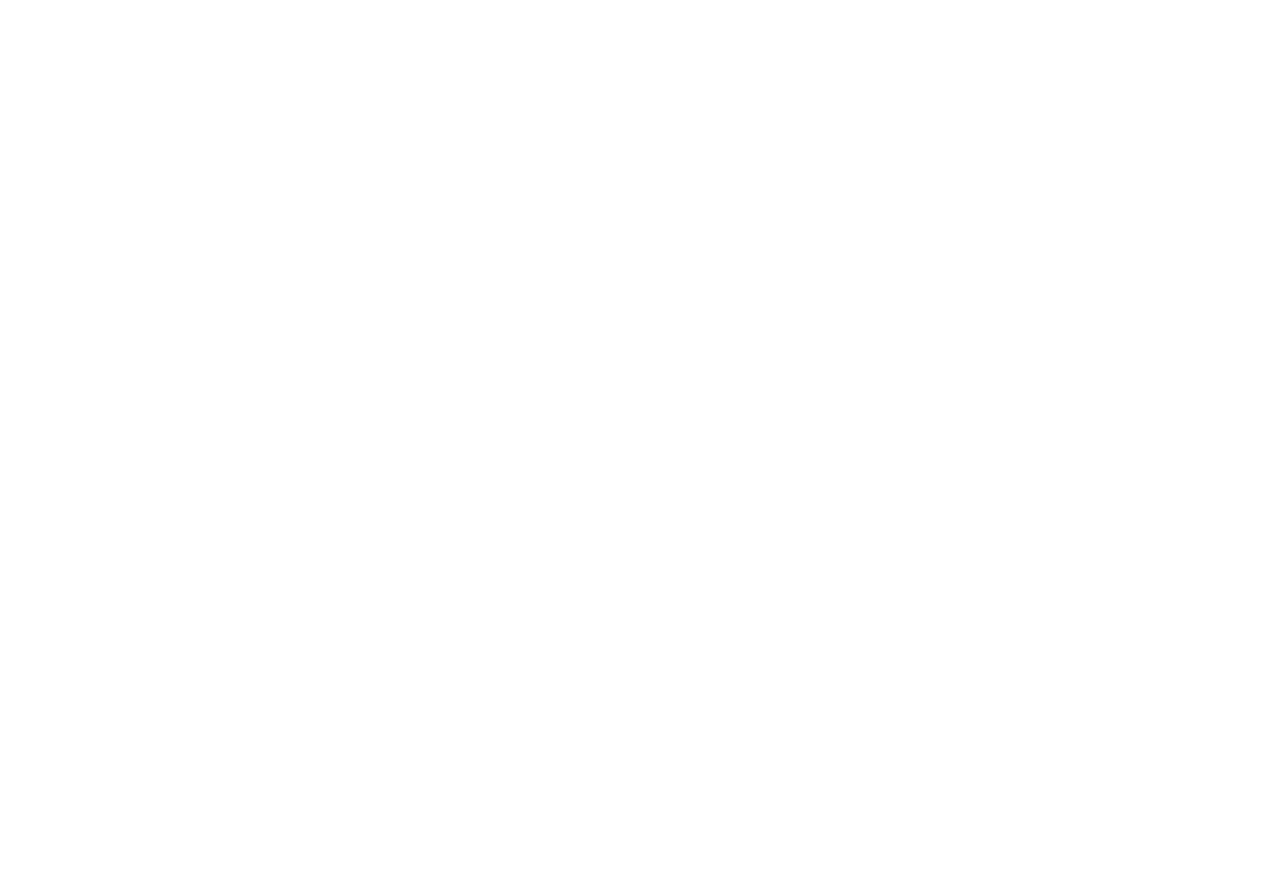
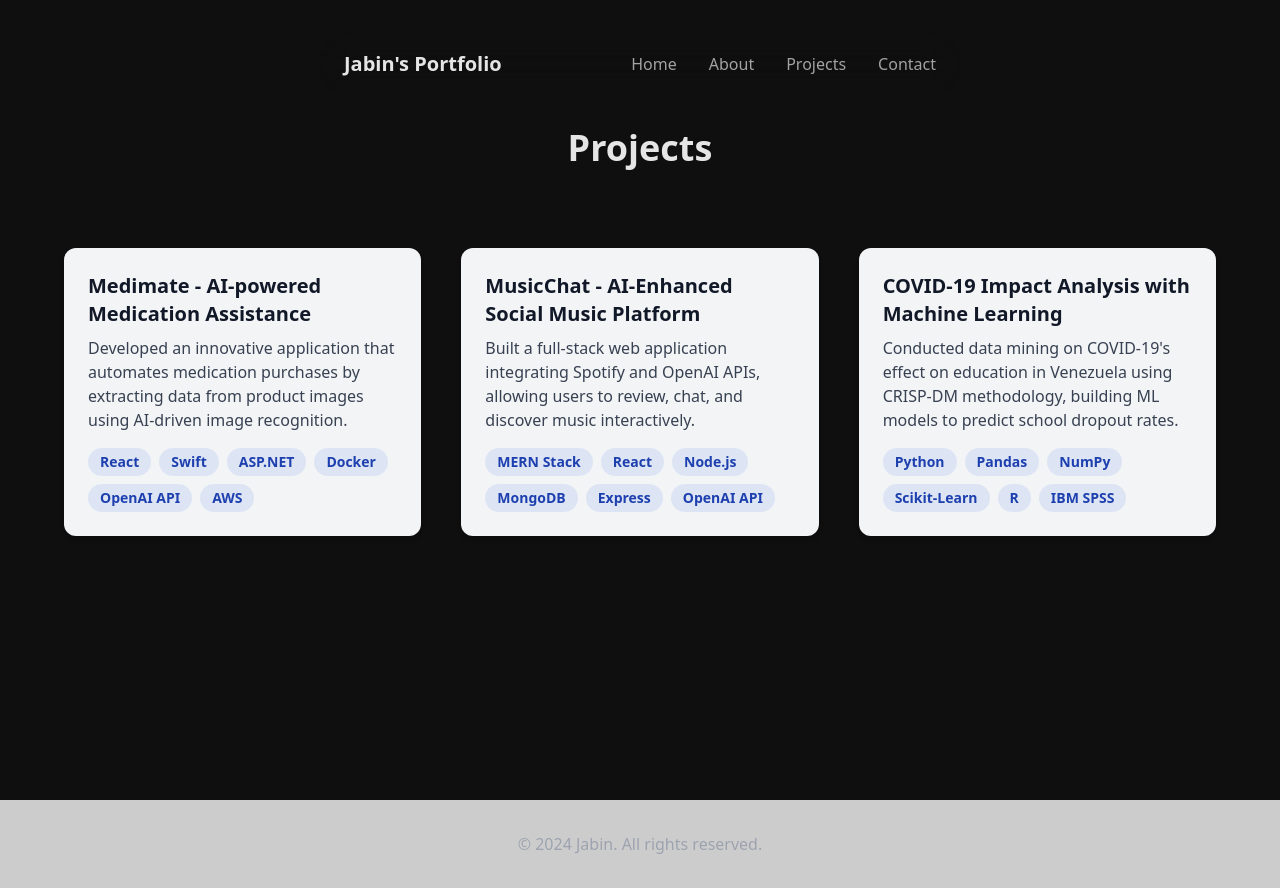
Before and after one commit to Jabin0214/my-page, a React (Vite) app: page /projects in a window 1280 px wide. Before the commit the page ends 800 px from the top, so only its background shows below. Built offline with nearby package versions, Linux system fonts and the light colour scheme.

Commit message:
update website

```diff
--- a/src/App.jsx
+++ b/src/App.jsx
@@ -9,7 +9,7 @@ import Footer from './components/Footer'
 
 function App() {
   return (
-    <Router  basename="/my-page/">
+    <Router  basename="/">
       <div className="min-h-screen bg-[#ffffff] text-neutral-200">
         <Navbar />
         <Routes>
--- a/src/pages/Contact.jsx
+++ b/src/pages/Contact.jsx
@@ -2,11 +2,10 @@ import React from 'react';
 
 const Contact = () => {
   return (
-    <section className="min-h-screen flex items-center justify-center bg-white px-6 py-20">
+    <section className="min-h-screen flex items-center justify-center px-6 py-32 bg-[#0f0f0f]">
       <div className="max-w-4xl mx-auto text-center">
-        {/* Heading */}
-        <h2 className="text-4xl font-bold mb-12 bg-gradient-to-r text-neutral-900 bg-clip-text text-transparent">
-          Contact Me
+        <h2 className="text-4xl font-bold mb-12 text-neutral-200">
+          Contact
         </h2>
 
         {/* Contact Card */}
--- a/src/pages/Projects.jsx
+++ b/src/pages/Projects.jsx
@@ -23,11 +23,10 @@ const Projects = () => {
   ];
 
   return (
-    <section className="min-h-screen bg-white px-6 py-20">
-      <div className="max-w-6xl mx-auto text-center mt-20">
-        {/* Page Title */}
-        <h2 className="text-4xl font-bold mb-12 bg-gradient-to-r text-neutral-900 bg-clip-text text-transparent">
-          My Projects
+    <section className="min-h-screen px-6 py-32 bg-[#0f0f0f]">
+      <div className="max-w-6xl mx-auto">
+        <h2 className="text-4xl font-bold text-center mb-16 text-neutral-200">
+          Projects
         </h2>
 
         {/* Projects Grid */}
--- a/vite.config.js
+++ b/vite.config.js
@@ -3,6 +3,6 @@ import react from '@vitejs/plugin-react'
 
 // https://vite.dev/config/
 export default defineConfig({
-  base: '/my-page/',  // 添加这一行
+  base: '/',  // 添加这一行
   plugins: [react()],
 })
```
